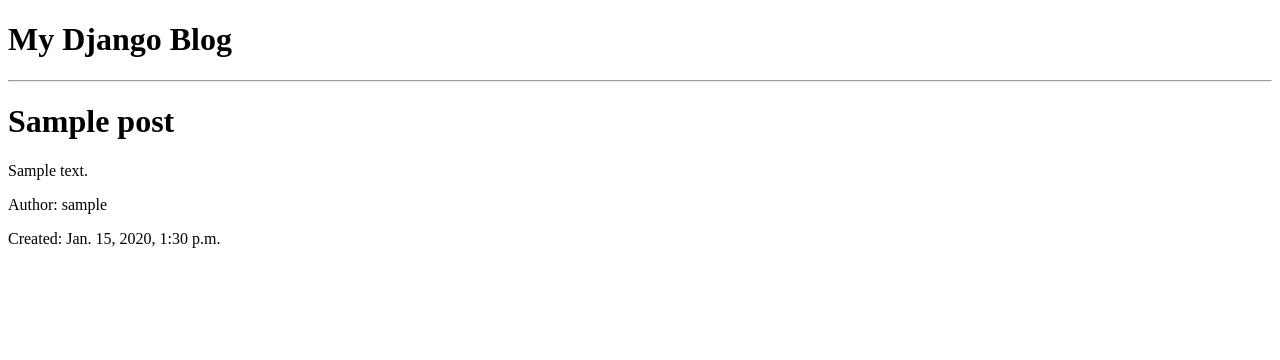
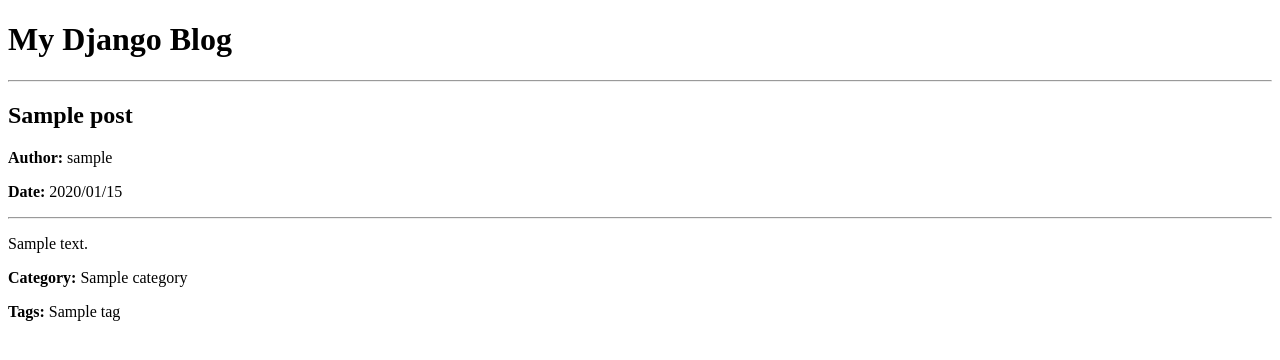
Before and after one commit to Zahra-Akhbari/weblog, a Django app: a page that uses blog/templates/blog/post_detail.html in a window 1280 px wide. Shown: the top 360 px of the page. Run offline with Django 5.2, Linux system fonts and the light colour scheme; tables that the repository leaves empty hold one stand-in row (values such as "Sample post").

Commit message:
Improve post list and detail templates

```diff
--- a/blog/templates/blog/post_detail.html
+++ b/blog/templates/blog/post_detail.html
@@ -2,18 +2,36 @@
 
 {% block content %}
 
-<h1>{{ post.title }}</h1>
+<h2>{{ post.title }}</h2>
+
+<p>
+    <strong>Author:</strong> {{ post.author }}
+</p>
+
+<p>
+    <strong>Date:</strong> {{ post.created_at|date:"Y/m/d" }}
+</p>
+
+<hr>
 
 <p>
     {{ post.content }}
 </p>
 
 <p>
-    Author: {{ post.author }}
+    <strong>Category:</strong>
+    {{ post.category }}
 </p>
 
 <p>
-    Created: {{ post.created_at }}
+    <strong>Tags:</strong>
+
+    {% for tag in post.tags.all %}
+        {{ tag.name }}
+    {% empty %}
+        No tags
+    {% endfor %}
+
 </p>
 
 {% endblock %}
```
Also changed, not shown: blog/templates/blog/home.html (+24 -0 lines).
